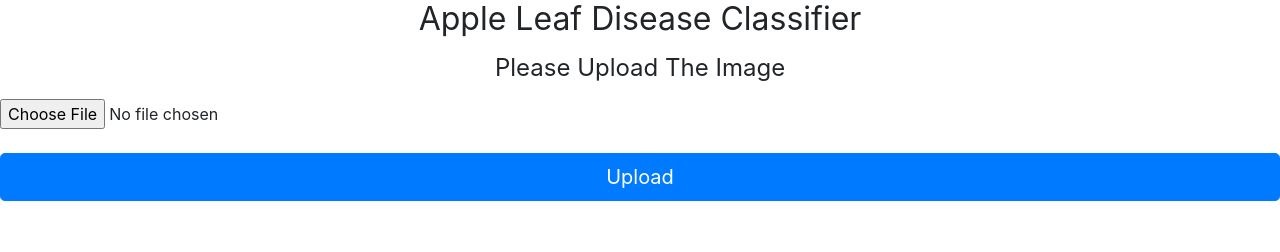
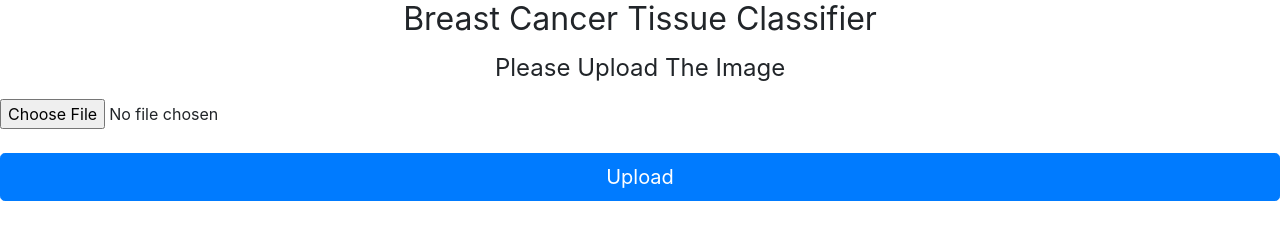
Before and after one commit to kyle-t-lee/Patho-ML_App, a Flask app: page / in a window 1280 px wide. Shown: the top 252 px of the page. Run offline with Flask 2, Linux system fonts and the light colour scheme; some libraries are stand-ins or nearby versions.

Commit message:
Cleaned Code for App.py and HTML templates

```diff
--- a/app.py
+++ b/app.py
@@ -10,14 +10,10 @@ from PIL import Image
 app = Flask(__name__)
 
 # Modelling Task
-#model = models.resnet18()
-#num_inftr = model.fc.in_features
-#model.fc = nn.Linear(num_inftr, 4)
-#model.load_state_dict(torch.load('./fix_resnet18.pth'))
-#model.eval()
 model = models.vgg16(pretrained=True)
+
 # Change to model state pict path on your computer
-model_state_dict_path = r"C:\Users\joekh\OneDrive\Desktop\Senior Design Code\model_2020_2021\model_02252021\vgg_subclass_model_state_dict_02252021.pt"
+model_state_dict_path = r"/Users/kylelee/Desktop/Patho-ML_App/vgg_subclass_model_state_dict_02252021.pt"
 model.load_state_dict(torch.load(model_state_dict_path,map_location=torch.device('cpu')))
 model.eval()
 
@@ -59,14 +55,13 @@ def get_prediction(image_bytes):
 	return class_names[prediction]
 
 diseases = {
-	"Adenosis": "",
-	"Ductal Carcinoma": "Apple scab is a common disease of plants in the rose family (Rosaceae) that is caused by the ascomycete fungus Venturia inaequalis. While this disease affects several plant genera, including Sorbus, Cotoneaster, and Pyrus, it is most commonly associated with the infection of Malus trees, including species of flowering crabapple, as well as cultivated apple.",
-	"Fibroadenoma": "Gymnosporangium juniperi-virginianae is a plant pathogen that causes cedar-apple rust. In virtually any location where apples or crabapples (Malus) and Eastern red-cedar (Juniperus virginiana) coexist, cedar apple rust can be a destructive or disfiguring disease on both the apples and cedars. Quince and hawthorn are the most common host and many species of juniper can substitute for the eastern red cedars.",
-	"Lobular Carcinoma": "Black rot is a fungus disease that can cause serious losses in apple orchards, especially in warm, humid areas. The black rot fungus covers a wide geographical range and can infect many hosts other than apple. The role these hosts play in the spread and development of the disease is not known. Three forms of the disease can occur: a leaf spot known as frogeye leaf spot, a fruit rot, and a limb canker. Severe leaf spotting can result in defoliation that weakens the tree, infected fruit become unmarketable, and limb cankers can girdle and eventually kill entire branches.",
-	"Mucinous Carcinoma":"",
-	"Papillary Carcinoma":"",
-	"Phyllodes Tumor":"",
-	"Tubular Adenoma":"",
+	"Adenosis": "Benign tissue",
+	"Ductal Carcinoma": "Malignant tissue",
+	"Fibroadenoma": "Benign tissue",
+	"Mucinous Carcinoma": "Malignant tissue",
+	"Papillary Carcinoma": "Malignant tissue",
+	"Phyllodes Tumor": "Benign tissue",
+	"Tubular Adenoma": "Benign tissue",
 }
 
 # Treat the web process
--- a/templates/index.html
+++ b/templates/index.html
@@ -1,7 +1,7 @@
 {% extends "layout.html" %}
 {% block content %}
 	<form class="form-signin" method=post enctype=multipart/form-data>
-		<h1 class="h2 mb-3 font-weight-normal">Apple Leaf Disease Classifier</h1>
+		<h1 class="h2 mb-3 font-weight-normal">Breast Cancer Tissue Classifier</h1>
 		<h2 class="h4 mb-3 font-weight-normal">Please Upload The Image</h2>
 		<input type="file" name="file" class="form-control-file" id="inputfile"  onchange="preview_image(event)">
 		<br />
```
Also changed, not shown: templates/result.html (+3 -25 lines), 1 other file.
